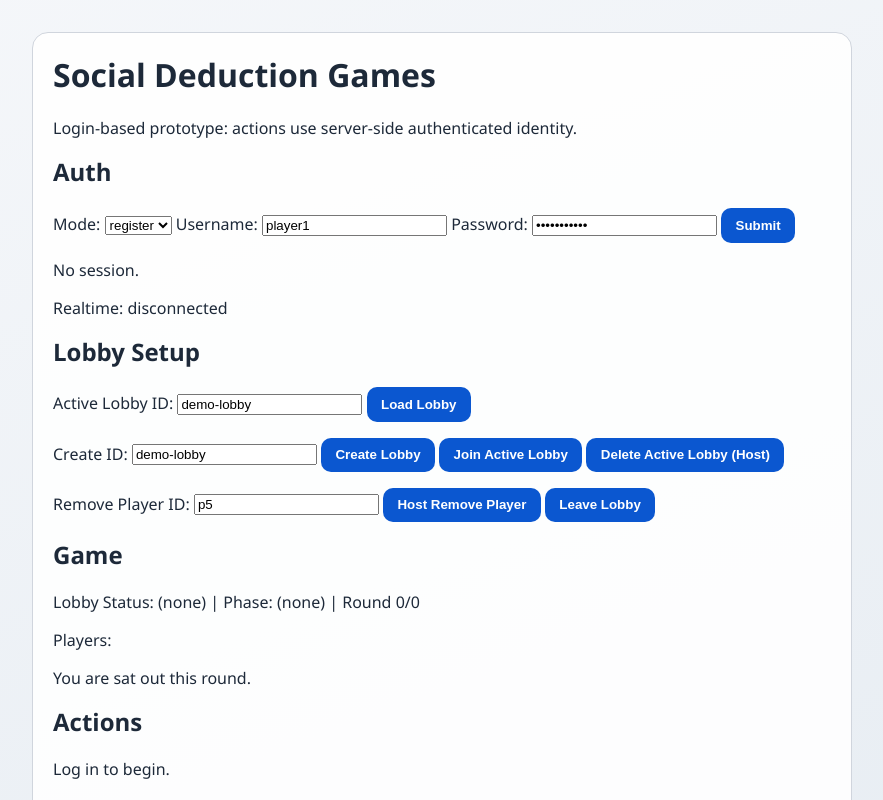
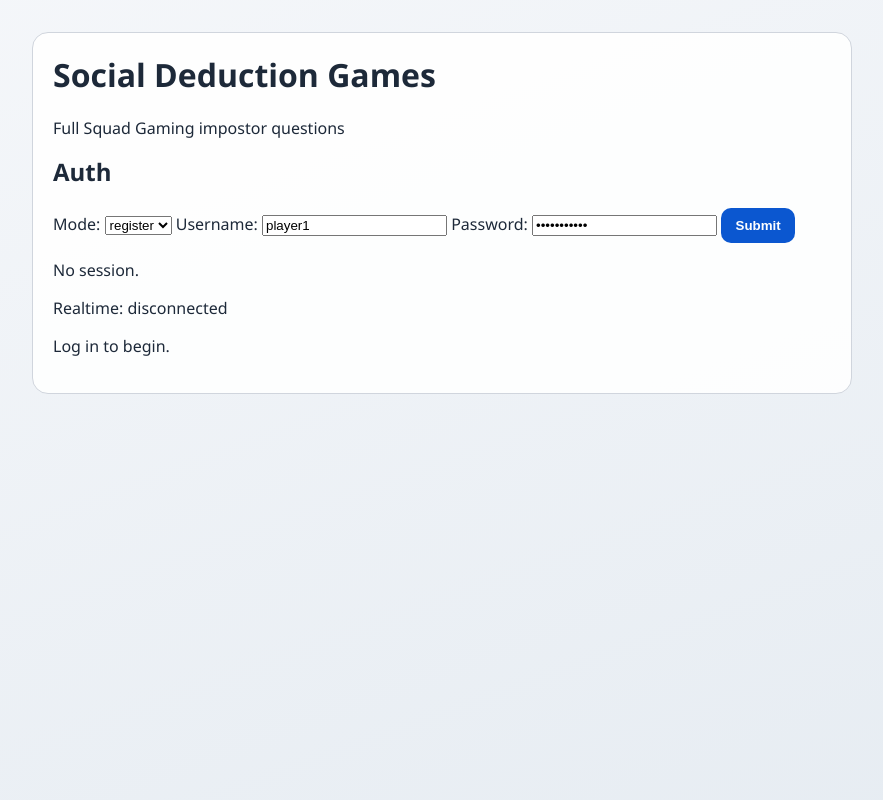
Before and after one commit to lukasrhoades/amogus, a Next.js app: page / in a window 1280 px wide. Shown: the top 800 px of the page, without its empty margins (198-1081 px from the left). Built offline with nearby package versions, Linux system fonts and the light colour scheme.

Commit message:
Refine page into playable lobby and phase-driven UI

```diff
--- a/src/app/page.tsx
+++ b/src/app/page.tsx
@@ -91,8 +91,7 @@ export default function HomePage() {
 
   const [snapshot, setSnapshot] = useState<LobbySnapshot | null>(null);
   const [activeLobbyId, setActiveLobbyId] = useState<string>("demo-lobby");
-  const [createLobbyId, setCreateLobbyId] = useState<string>("demo-lobby");
-  const [removePlayerId, setRemovePlayerId] = useState<string>("p5");
+  const [removePlayerId, setRemovePlayerId] = useState<string>("");
   const [answerText, setAnswerText] = useState<string>("demo-answer");
   const [voteTargetId, setVoteTargetId] = useState<string>("p2");
   const [realtimeConnected, setRealtimeConnected] = useState<boolean>(false);
@@ -192,7 +191,7 @@ export default function HomePage() {
       method: "POST",
       headers: { "Content-Type": "application/json" },
       body: JSON.stringify({
-        lobbyId: createLobbyId,
+        lobbyId: activeLobbyId,
       }),
     });
 
@@ -202,9 +201,8 @@ export default function HomePage() {
       return;
     }
 
-    setActiveLobbyId(createLobbyId);
-    setMessage(`Lobby ${createLobbyId} created.`);
-    await loadLobby(createLobbyId);
+    setMessage(`Lobby ${activeLobbyId} created.`);
+    await loadLobby(activeLobbyId);
   }
 
   async function joinLobby() {
@@ -373,6 +371,7 @@ export default function HomePage() {
   const canHostEndDiscussion = isHost && round?.phase === "discussion";
   const canHostCloseVoting = isHost && round?.phase === "voting";
   const canHostFinalizeRound = isHost && snapshot?.phase === "round_result";
+  const removablePlayers = (snapshot?.players ?? []).filter((player) => player.id !== session?.userId);
   const hasValidVoteTarget = voteTargets.some((target) => target.id === voteTargetId);
 
   useEffect(() => {
@@ -385,11 +384,22 @@ export default function HomePage() {
     setVoteTargetId(voteTargets[0]?.id ?? "");
   }, [voteTargetId, voteTargets]);
 
+  useEffect(() => {
+    if (removablePlayers.length === 0) {
+      setRemovePlayerId("");
+      return;
+    }
+    if (removablePlayers.some((player) => player.id === removePlayerId)) {
+      return;
+    }
+    setRemovePlayerId(removablePlayers[0]?.id ?? "");
+  }, [removePlayerId, removablePlayers]);
+
   return (
     <main>
       <div className="container">
         <h1>Social Deduction Games</h1>
-        <p>Login-based prototype: actions use server-side authenticated identity.</p>
+        <p>Full Squad Gaming impostor questions</p>
 
         <h2>Auth</h2>
         <p>
@@ -427,36 +437,55 @@ export default function HomePage() {
           </p>
         ) : null}
 
-        <h2>Lobby Setup</h2>
+        {session === null ? (
+          <p>{message}</p>
+        ) : null}
+        {session === null ? null : (
+          <>
+
+        <h2>Lobby</h2>
         <p>
-          Active Lobby ID: <input value={activeLobbyId} onChange={(e) => setActiveLobbyId(e.target.value)} />{" "}
+          Lobby ID: <input value={activeLobbyId} onChange={(e) => setActiveLobbyId(e.target.value)} />{" "}
+          <button type="button" onClick={joinLobby}>
+            Join
+          </button>
+          <button type="button" onClick={createLobby}>
+            Create
+          </button>{" "}
           <button type="button" onClick={() => loadLobby(activeLobbyId)}>
-            Load Lobby
+            Refresh
+          </button>{" "}
+          <button type="button" onClick={() => runCommand({ type: "leave_lobby", payload: {} })}>
+            Leave
           </button>
         </p>
+        {isHost ? (
           <p>
-          Create ID: <input value={createLobbyId} onChange={(e) => setCreateLobbyId(e.target.value)} />{" "}
-          <button type="button" onClick={createLobby}>
-            Create Lobby
-          </button>{" "}
-          <button type="button" onClick={joinLobby}>
-            Join Active Lobby
-          </button>{" "}
             <button type="button" onClick={deleteLobby}>
-            Delete Active Lobby (Host)
+              Delete Lobby
             </button>
           </p>
+        ) : null}
+        {isHost && removablePlayers.length > 0 ? (
           <p>
-          Remove Player ID: <input value={removePlayerId} onChange={(e) => setRemovePlayerId(e.target.value)} />{" "}
-          <button type="button" onClick={() => runCommand({ type: "remove_player", payload: { playerId: removePlayerId } })}>
-            Host Remove Player
-          </button>{" "}
-          <button type="button" onClick={() => runCommand({ type: "leave_lobby", payload: {} })}>
-            Leave Lobby
+            Remove Player:{" "}
+            <select value={removePlayerId} onChange={(e) => setRemovePlayerId(e.target.value)}>
+              {removablePlayers.map((player) => (
+                <option key={player.id} value={player.id}>
+                  {player.displayName}
+                </option>
+              ))}
+            </select>{" "}
+            <button
+              type="button"
+              onClick={() => runCommand({ type: "remove_player", payload: { playerId: removePlayerId } })}
+            >
+              Remove
             </button>
           </p>
+        ) : null}
 
-        <h2>Game</h2>
+        <h2>Round</h2>
         <p>
           Lobby Status: {snapshot?.status ?? "(none)"} | Phase: {snapshot?.phase ?? "(none)"} | Round{" "}
           {snapshot?.completedRounds ?? 0}/{snapshot?.plannedRounds ?? 0}
@@ -472,6 +501,14 @@ export default function HomePage() {
         ) : (
           <p>{snapshot?.viewerRound === null ? "No active round." : "You are sat out this round."}</p>
         )}
+        <div>
+          <p>Scoreboard:</p>
+          {(snapshot?.players ?? []).map((player) => (
+            <p key={player.id}>
+              {player.displayName}: {snapshot?.scoreboard[player.id]?.totalPoints ?? 0} points
+            </p>
+          ))}
+        </div>
 
         {round !== null && round.trueQuestion !== null ? <p>True question: {round.trueQuestion}</p> : null}
         {round !== null && round.revealedAnswers !== null ? (
@@ -647,12 +684,14 @@ export default function HomePage() {
         </p>
         {questionPairs.map((pair) => (
           <p key={pair.id}>
-            {pair.id}: A[{pair.promptA.target}] {pair.promptA.text} | B[{pair.promptB.target}] {pair.promptB.text}{" "}
+            A[{pair.promptA.target}] {pair.promptA.text} | B[{pair.promptB.target}] {pair.promptB.text}{" "}
             <button type="button" onClick={() => deleteQuestionPair(pair.id)}>
               Delete
             </button>
           </p>
         ))}
+          </>
+        )}
 
       </div>
     </main>
```
Lines whose indentation alone changed are shown as unchanged.
